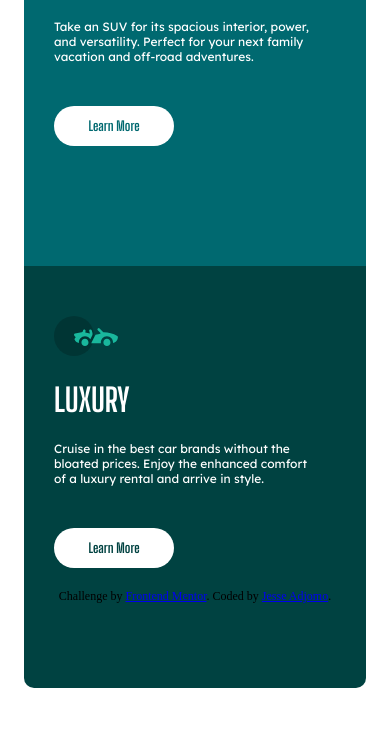
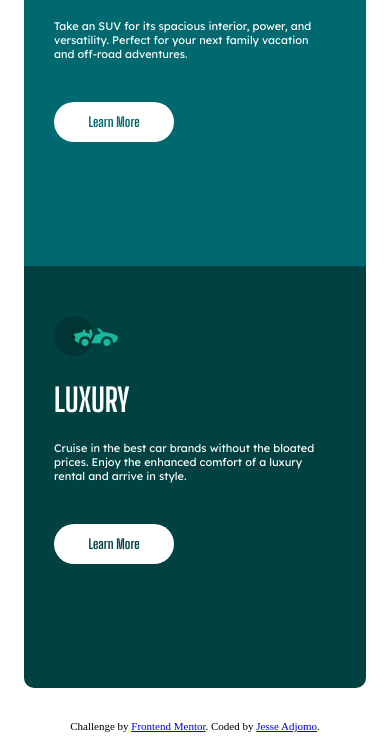
Before and after one commit to Bahbah89/3-column-preview-card-component-main, a plain HTML site: page index.html in a window 390 px wide. Shown: the part 602-1342 px from the top of the page. Before the commit the page ends 1314 px from the top, so only its background shows below. Drawn offline with Linux system fonts and the light colour scheme.

Commit message:
created flex-direction column, as result, footer aligned perfect underneath and not influencing the containers position.

```diff
--- a/stylesheet.css
+++ b/stylesheet.css
@@ -2,7 +2,8 @@ body {
   display: flex;
   justify-content: center;
   align-items: center;
-  height: 100vh;
+  flex-direction: column;
+  min-height: 100vh;
 }
 
 .container {
@@ -94,9 +95,7 @@ button {
 }
 
 footer {
-  position: absolute;
-  bottom: 100px;
-  margin: -1em;
+  margin-top: 1rem;
 }
 
 @media screen and (max-width: 550px) {
@@ -119,12 +118,9 @@ footer {
 
   p {
     font-weight: 400;
+    font-size: 11px;
   }
 
-  footer {
-    bottom: -350px;
-    font-size: 12px;
-  }
   .sedans {
     background-color: hsl(31, 77%, 52%);
     border-radius: 10px 10px 0 0;
@@ -137,4 +133,8 @@ footer {
     background-color: hsl(179, 100%, 13%);
     border-radius: 0 0 10px 10px;
   }
+
+  footer {
+    font-size: 11px;
+  }
 }
```
